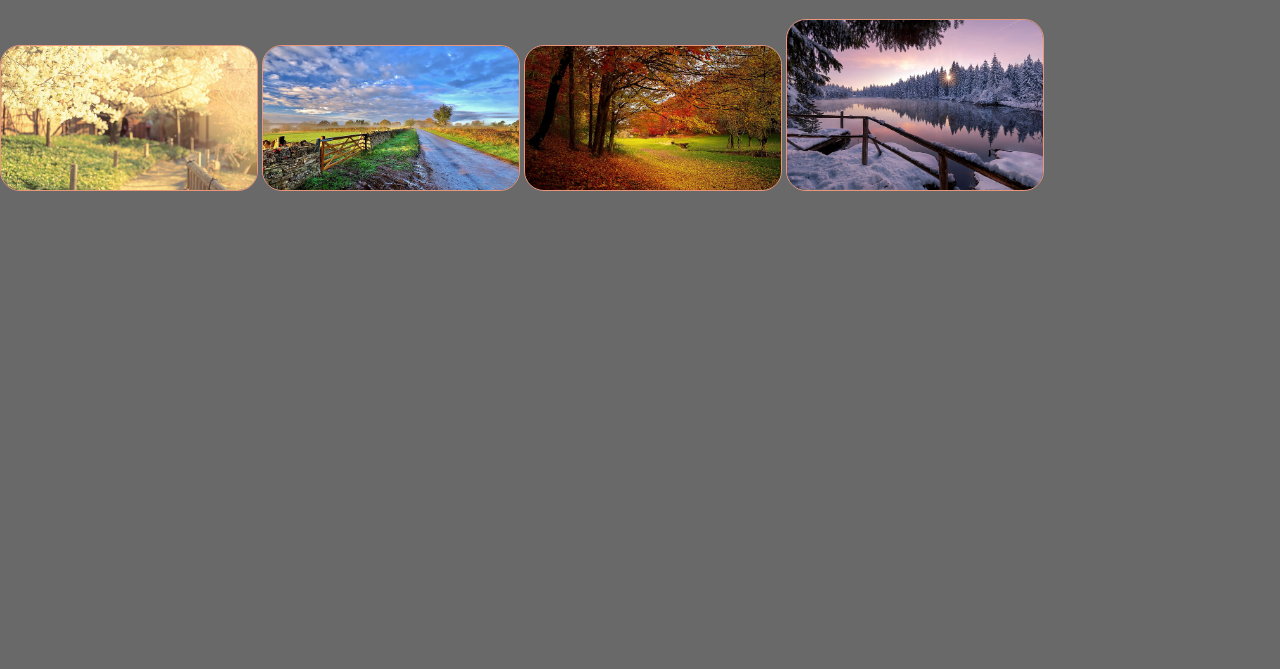
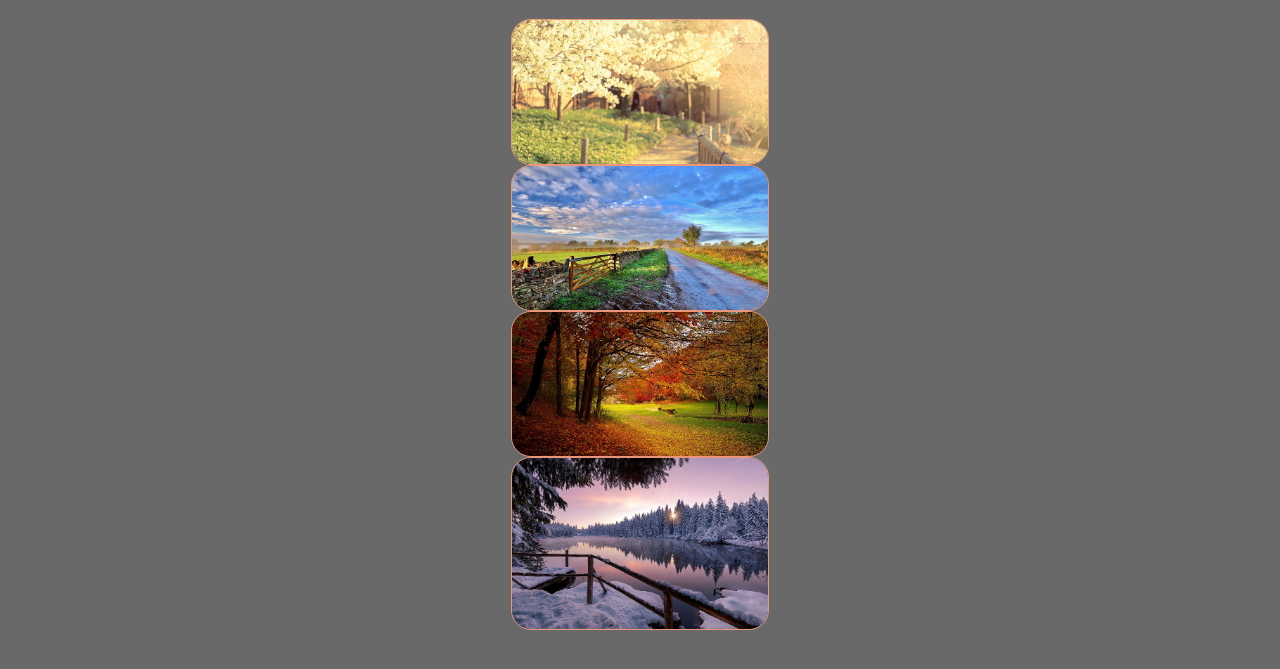
Before and after one commit to Bodo-B/ikt-9.a-2.csop, a plain HTML site: page evszakok.html in a window 1280 px wide. Shown: the part 87-756 px from the top of the page. Drawn offline with Linux system fonts and the light colour scheme.

Commit message:
evszakok9

```diff
--- a/css/evszakok.css
+++ b/css/evszakok.css
@@ -27,6 +27,7 @@ img{
     border: darksalmon solid 1px;
     transition: 1s;
     width: 20%;
+    display: block;
     margin: auto;
 }
 
--- a/evszakok.html
+++ b/evszakok.html
@@ -15,12 +15,10 @@
             <a href="evszakok.html">évszakok</a> |
         </nav>
     </header>
-    <div>
         <h1>Évszakok</h1>
         <img src="./img/tavasz.jpg" alt="Tavasz" title="Tavasz">
         <img src="./img/nyar.jpg" alt="Nyár" title="Nyár">
         <img src="./img/osz.jpg" alt="Ősz" title="Ősz">
         <img src="./img/tel.jpg" alt="Tél" title="Tél">
-    </div>
 </body>
 </html>
```
